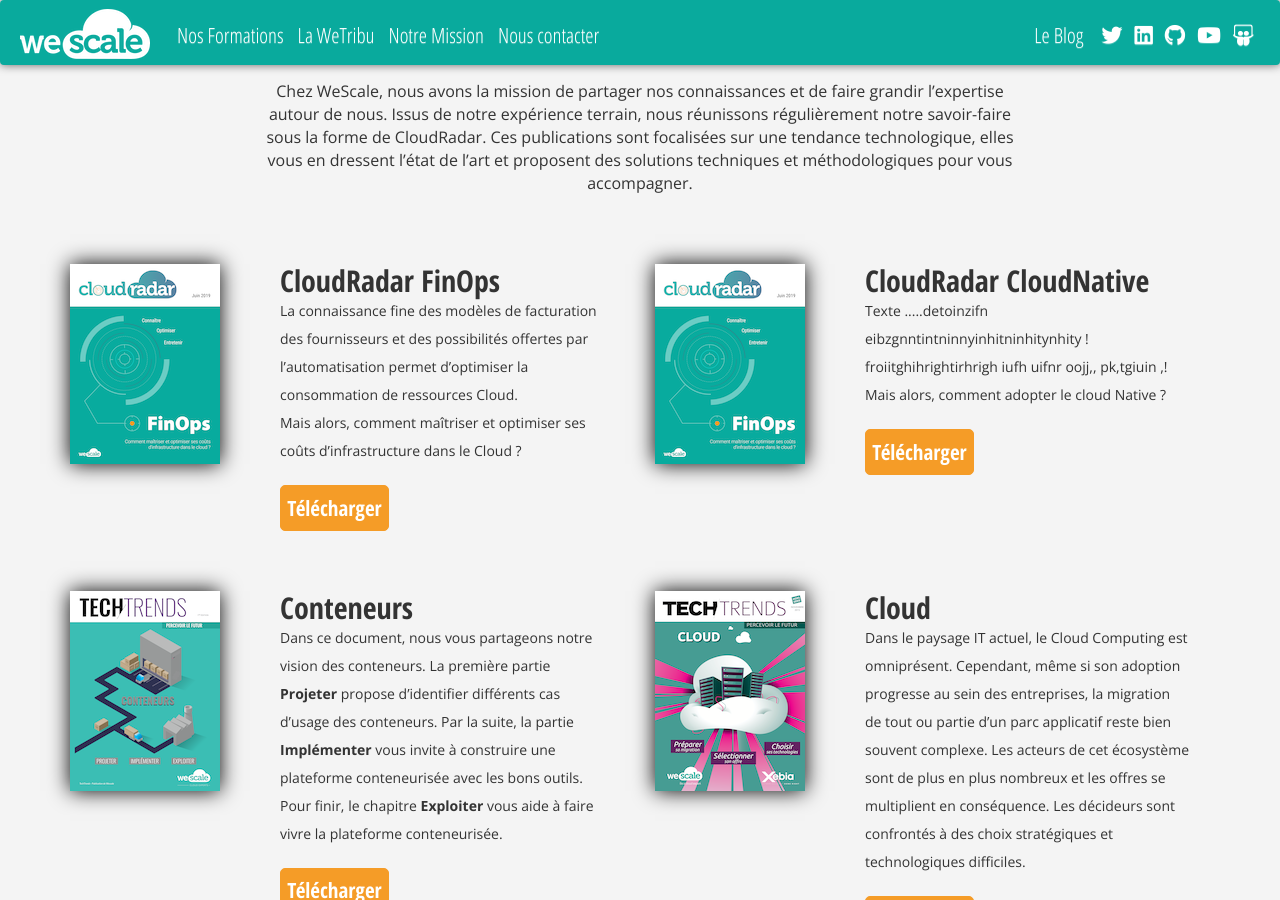
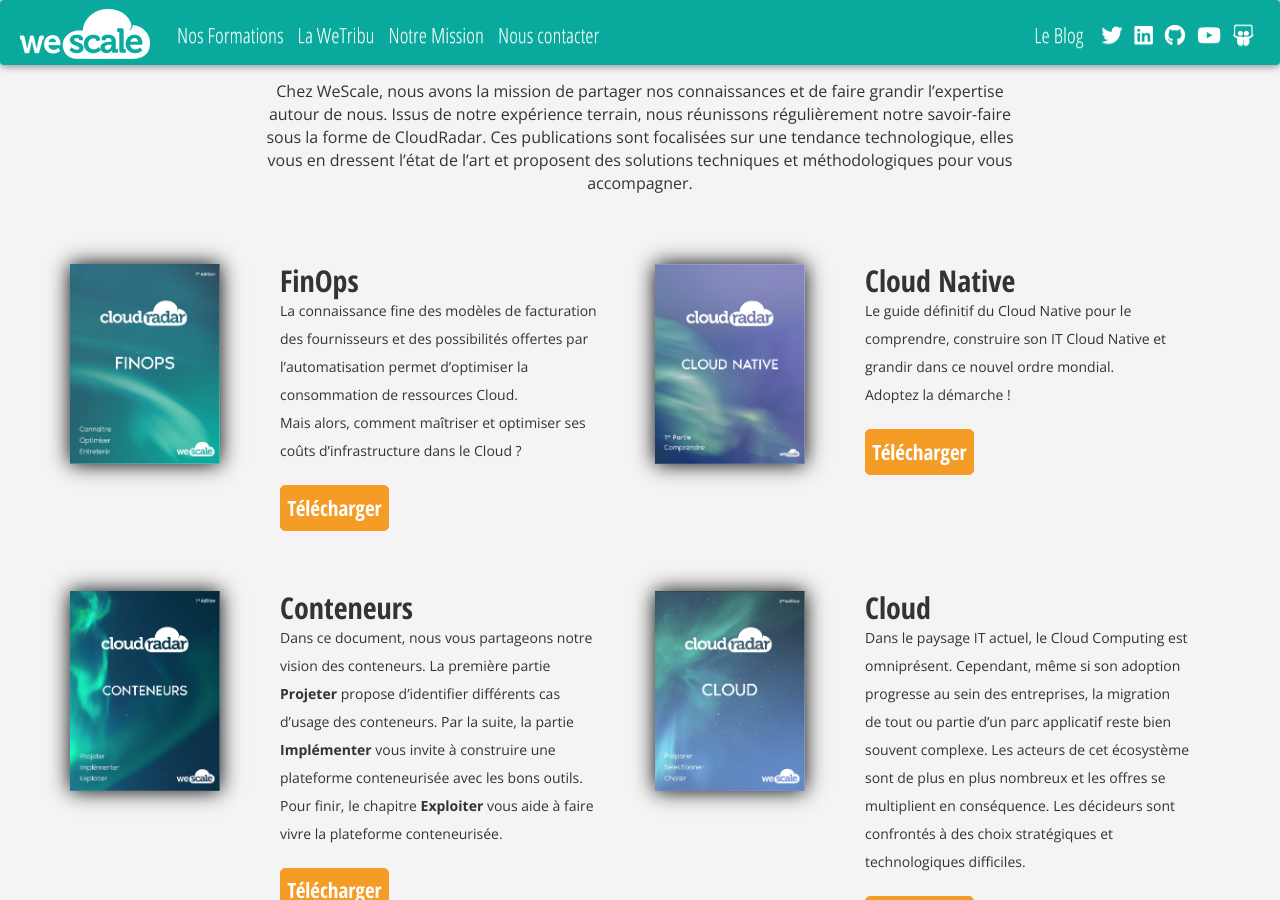
Before and after one commit to wescale/wescale-site, a Jekyll site: the page built from index.html, in a window 1280 px wide and 900 px high, scrolled down 1441 px. Built offline with Jekyll 4.4.1, drawn with Linux system fonts in a browser that asks for light colours; nearby versions of some CDN libraries; comment, search, counter and statistics services are not loaded.

Commit message:
Rebrand all covers

```diff
--- a/index.html
+++ b/index.html
@@ -166,11 +166,11 @@
                 <div class="col-sm-12 col-lg-6">
                     <div class="techtrends">
                         <div class="techtrends-image">
-                            <a id="tt-link-conteneurs" href="//info.wescale.fr/cloudradar-finops" title="Cloud Radar FinOps" target="_blank"><img src="{{"/images/cover-finops.png"|
+                            <a id="tt-link-conteneurs" href="//info.wescale.fr/cloudradar-finops" title="Cloud Radar FinOps" target="_blank"><img src="{{"/images/radar/CloudRadar-FINOPS.png"|
                                 relative_url }}" alt="CloudRadar FinOps" /></a>
                         </div>
                         <div class="techtrends-text">
-                            <h2>CloudRadar FinOps</h2>
+                            <h2>FinOps</h2>
                             <p>
                                La connaissance fine des modèles de facturation des fournisseurs et des possibilités
                                 offertes par l’automatisation permet d’optimiser la consommation de ressources Cloud.
@@ -185,18 +185,18 @@
               <div class="col-sm-12 col-lg-6">
                     <div class="techtrends">
                         <div class="techtrends-image">
-                            <a id="tt-link-conteneurs" href="//info.wescale.fr/cloudradar-finops" title="Cloud Radar FinOps" target="_blank"><img src="{{"/images/cover-finops.png"|
-                                relative_url }}" alt="CloudRadar CloudNative" /></a>
+                            <a id="tt-link-conteneurs" href="//info.wescale.fr/cloudradar-cloudnative" title="Cloud Radar Cloud Native" target="_blank"><img src="{{"/images/radar/CloudRadar-CLOUDNATIVE.png"|
+                                relative_url }}" alt="CloudRadar Cloud Native" /></a>
                         </div>
                         <div class="techtrends-text">
-                            <h2>CloudRadar CloudNative</h2>
+                            <h2>Cloud Native</h2>
                             <p>
-                               Texte .....detoinzifn eibzgnntintninnyinhitninhitynhity !
-                                froiitghihrightirhrigh iufh uifnr oojj,, pk,tgiuin ,!
+                               Le guide définitif du Cloud Native pour le comprendre, construire son IT Cloud Native et
+                                grandir dans ce nouvel ordre mondial.
                                 <br/>
-                                Mais alors, comment adopter le cloud Native  ?
+                                Adoptez la démarche !
                             </p>
-                            <p class="news-readmore"><a class="job-button button-sm" href="//info.wescale.fr/cloudradar-finops" title="Télécharger le CloudRadar CloudNative" target="_blank">Télécharger</a>
+                            <p class="news-readmore"><a class="job-button button-sm" href="//info.wescale.fr/cloudradar-cloudnative" title="Télécharger le CloudRadar CloudNative" target="_blank">Télécharger</a>
                             </p>
                         </div>
                     </div>
@@ -207,8 +207,8 @@
                 <div class="col-sm-12 col-lg-6">
                     <div class="techtrends">
                         <div class="techtrends-image">
-                            <a id="tt-link-conteneurs" href="//info.wescale.fr/techtrends-conteneurs" title="CloudRadar Conteneurs" target="_blank"><img src="{{"/images/couverture-tt-conteneurs-3.png"|
-                                relative_url }}" alt="Techtrends Conteneurs" /></a>
+                            <a id="tt-link-conteneurs" href="//info.wescale.fr/cloudradar-conteneurs" title="CloudRadar Conteneurs" target="_blank"><img src="{{"/images/radar/CloudRadar-CONTENEUR.png"|
+                                relative_url }}" alt="CoudRadar Conteneurs" /></a>
                         </div>
                         <div class="techtrends-text">
                             <h2>Conteneurs</h2>
@@ -219,7 +219,7 @@
                                 conteneurisée avec les bons outils. Pour finir, le chapitre <b>Exploiter</b> vous aide à
                                 faire vivre la plateforme conteneurisée.
                             </p>
-                            <p class="news-readmore"><a class="job-button button-sm" href="//info.wescale.fr/techtrends-conteneurs" title="Télécharger le CloudRadar Conteneurs" target="_blank">Télécharger</a>
+                            <p class="news-readmore"><a class="job-button button-sm" href="//info.wescale.fr/cloudradar-conteneurs" title="Télécharger le CloudRadar Conteneurs" target="_blank">Télécharger</a>
                             </p>
                         </div>
                     </div>
@@ -227,7 +227,7 @@
                 <div class="col-sm-12 col-lg-6">
                     <div class="techtrends">
                         <div class="techtrends-image">
-                            <a id="tt-link-cloud" href="//info.wescale.fr/techtrends-cloud" title="Techtrends Cloud" target="_blank"><img src="{{"/images/techtrends-cloud-3.png"|
+                            <a id="tt-link-cloud" href="//info.wescale.fr/cloudradar-cloud" title="Techtrends Cloud" target="_blank"><img src="{{"/images/radar/CloudRadar-CLOUD.png"|
                                 relative_url }}" alt="Techtrends Cloud" /></a>
                         </div>
                         <div class="techtrends-text">
@@ -242,7 +242,7 @@
                                 multiplient en conséquence. Les décideurs sont confrontés à des choix stratégiques et
                                 technologiques
                                 difficiles.</p>
-                            <p class="news-readmore"><a class="job-button button-sm" href="//info.wescale.fr/techtrends-cloud" title="Télécharger le Techtrends Cloud" target="_blank">Télécharger</a>
+                            <p class="news-readmore"><a class="job-button button-sm" href="//info.wescale.fr/cloudradar-cloud" title="Télécharger le CloudRadar Migration Cloud" target="_blank">Télécharger</a>
                             </p>
                         </div>
                     </div>
```
Also changed, not shown: images/radar/CLOUD-01-min.png (added), images/radar/CLOUD-Native-01-min.png (added), images/radar/CloudRadar-CLOUD.png (added), images/radar/CloudRadar-CLOUDNATIVE.png (added), images/radar/CloudRadar-CONTENEUR.png (added), images/radar/CloudRadar-FINOPS.png (added), 2 other files.
